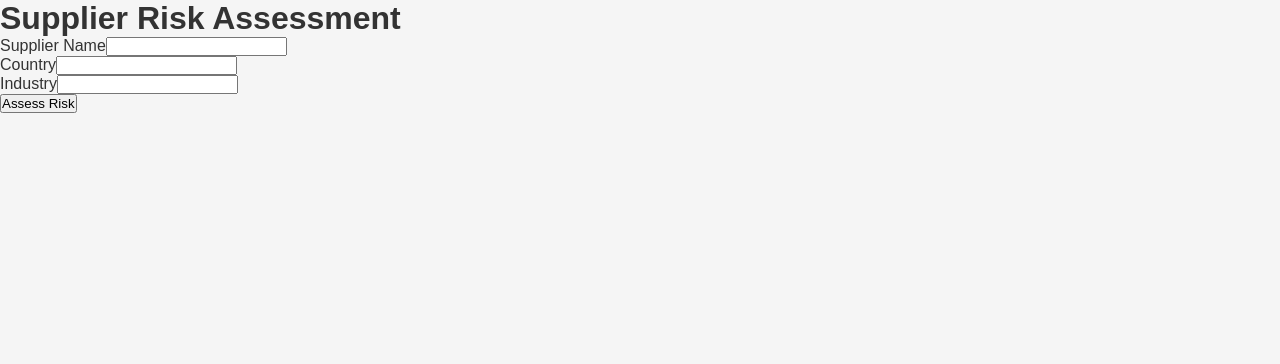
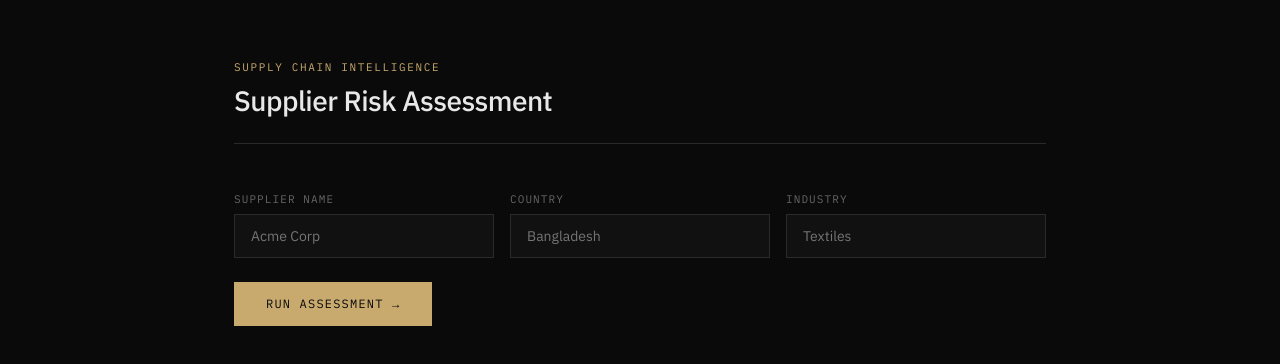
Before and after one commit to jackie-leary/supplier-risk, a React (Vite) app in the folder frontend/: page / in a window 1280 px wide. Shown: the top 364 px of the page. Built offline with nearby package versions, Linux system fonts and the light colour scheme.

Commit message:
feat: style frontend with industrial dashboard aesthetic

```diff
--- a/frontend/src/App.tsx
+++ b/frontend/src/App.tsx
@@ -35,9 +35,7 @@ function App() {
         body: JSON.stringify({ name, country, industry }),
       });
 
-      if (!response.ok) {
-        throw new Error("Assessment failed");
-      }
+      if (!response.ok) throw new Error("Assessment failed");
 
       const data = await response.json();
       setRiskProfile(data);
@@ -50,9 +48,51 @@ function App() {
 
   return (
     <div>
-      <h1>Supplier Risk Assessment</h1>
+      <header
+        style={{
+          marginBottom: "48px",
+          borderBottom: "1px solid var(--border)",
+          paddingBottom: "24px",
+        }}
+      >
+        <p
+          style={{
+            fontFamily: "IBM Plex Mono, monospace",
+            fontSize: "11px",
+            color: "var(--accent)",
+            letterSpacing: "0.15em",
+            textTransform: "uppercase",
+            marginBottom: "8px",
+          }}
+        >
+          Supply Chain Intelligence
+        </p>
+        <h1
+          style={{
+            fontSize: "28px",
+            fontWeight: 500,
+            letterSpacing: "-0.02em",
+          }}
+        >
+          Supplier Risk Assessment
+        </h1>
+      </header>
+
       <SupplierForm onSubmit={handleSubmit} isLoading={isLoading} />
-      {error && <p style={{ color: "red" }}>{error}</p>}
+
+      {error && (
+        <p
+          style={{
+            color: "var(--risk-high)",
+            fontFamily: "IBM Plex Mono, monospace",
+            fontSize: "13px",
+            marginTop: "24px",
+          }}
+        >
+          {error}
+        </p>
+      )}
+
       {riskProfile && <RiskProfile data={riskProfile} />}
     </div>
   );
--- a/frontend/src/components/RiskProfile.tsx
+++ b/frontend/src/components/RiskProfile.tsx
@@ -16,42 +16,168 @@ interface Props {
   data: RiskProfileData;
 }
 
-const riskColors = {
-  Low: "#2e7d32",
-  Medium: "#f57c00",
-  High: "#c62828",
+const riskConfig = {
+  Low: { color: "var(--risk-low)", label: "LOW RISK" },
+  Medium: { color: "var(--risk-medium)", label: "MEDIUM RISK" },
+  High: { color: "var(--risk-high)", label: "HIGH RISK" },
+};
+
+const categoryIcons: Record<string, string> = {
+  geopolitical: "GEOPOLITICAL",
+  environmental: "ENVIRONMENTAL",
+  labor: "LABOR",
+  regulatory: "REGULATORY",
 };
 
 function RiskProfile({ data }: Props) {
+  const { color, label } = riskConfig[data.overallRisk];
+
   return (
-    <div>
-      <h2>Risk Assessment Result</h2>
+    <div style={{ marginTop: "48px", animation: "fadeIn 0.4s ease" }}>
+      <style>{`
+        @keyframes fadeIn {
+          from { opacity: 0; transform: translateY(12px); }
+          to { opacity: 1; transform: translateY(0); }
+        }
+      `}</style>
 
-      <div style={{ color: riskColors[data.overallRisk] }}>
-        <strong>Overall Risk: {data.overallRisk}</strong>
+      {/* Overall risk banner */}
+      <div
+        style={{
+          border: `1px solid ${color}`,
+          padding: "20px 24px",
+          marginBottom: "32px",
+          display: "flex",
+          alignItems: "center",
+          gap: "16px",
+        }}
+      >
+        <div
+          style={{
+            width: "10px",
+            height: "10px",
+            borderRadius: "50%",
+            background: color,
+            flexShrink: 0,
+          }}
+        />
+        <span
+          style={{
+            fontFamily: "IBM Plex Mono, monospace",
+            fontSize: "13px",
+            letterSpacing: "0.15em",
+            color,
+          }}
+        >
+          {label}
+        </span>
+        <span
+          style={{
+            color: "var(--text-muted)",
+            fontSize: "13px",
+            marginLeft: "auto",
+          }}
+        >
+          {data.summary}
+        </span>
       </div>
 
-      <p>{data.summary}</p>
+      {/* Categories */}
+      <div style={{ marginBottom: "32px" }}>
+        <p
+          style={{
+            fontFamily: "IBM Plex Mono, monospace",
+            fontSize: "11px",
+            letterSpacing: "0.1em",
+            color: "var(--text-muted)",
+            textTransform: "uppercase",
+            marginBottom: "16px",
+          }}
+        >
+          Risk Categories
+        </p>
+        <div style={{ display: "flex", flexDirection: "column", gap: "1px" }}>
+          {Object.entries(data.categories).map(([key, value]) => (
+            <div
+              key={key}
+              style={{
+                display: "grid",
+                gridTemplateColumns: "80px 1fr",
+                gap: "32px",
+                background: "var(--surface)",
+                padding: "16px",
+                alignItems: "start",
+              }}
+            >
+              <span
+                style={{
+                  fontFamily: "IBM Plex Mono, monospace",
+                  fontSize: "11px",
+                  letterSpacing: "0.1em",
+                  color: "var(--accent)",
+                  paddingTop: "2px",
+                }}
+              >
+                {categoryIcons[key]}
+              </span>
+              <span
+                style={{
+                  fontSize: "13px",
+                  lineHeight: "1.6",
+                  color: "var(--text)",
+                }}
+              >
+                {value}
+              </span>
+            </div>
+          ))}
+        </div>
+      </div>
 
-      <h3>Categories</h3>
-      <ul>
-        {Object.entries(data.categories).map(([key, value]) => (
-          <li key={key}>
-            <strong>{key.charAt(0).toUpperCase() + key.slice(1)}:</strong>{" "}
-            {value}
-          </li>
-        ))}
-      </ul>
-
+      {/* Red flags */}
       {data.redFlags.length > 0 && (
-        <>
-          <h3>Red Flags</h3>
-          <ul>
+        <div>
+          <p
+            style={{
+              fontFamily: "IBM Plex Mono, monospace",
+              fontSize: "11px",
+              letterSpacing: "0.1em",
+              color: "var(--text-muted)",
+              textTransform: "uppercase",
+              marginBottom: "16px",
+            }}
+          >
+            Red Flags
+          </p>
+          <div style={{ display: "flex", flexDirection: "column", gap: "1px" }}>
             {data.redFlags.map((flag, i) => (
-              <li key={i}>{flag}</li>
+              <div
+                key={i}
+                style={{
+                  background: "var(--surface)",
+                  padding: "12px 16px",
+                  display: "flex",
+                  gap: "12px",
+                  alignItems: "start",
+                }}
+              >
+                <span
+                  style={{
+                    color: "var(--risk-high)",
+                    fontFamily: "IBM Plex Mono, monospace",
+                    fontSize: "11px",
+                    paddingTop: "2px",
+                  }}
+                >
+                  !
+                </span>
+                <span style={{ fontSize: "13px", lineHeight: "1.6" }}>
+                  {flag}
+                </span>
+              </div>
             ))}
-          </ul>
-        </>
+          </div>
+        </div>
       )}
     </div>
   );
--- a/frontend/src/components/SupplierForm.tsx
+++ b/frontend/src/components/SupplierForm.tsx
@@ -15,23 +15,83 @@ function SupplierForm({ onSubmit, isLoading }: Props) {
     onSubmit(name, country, industry);
   };
 
+  const labelStyle = {
+    display: "block",
+    fontFamily: "IBM Plex Mono, monospace",
+    fontSize: "11px",
+    letterSpacing: "0.1em",
+    textTransform: "uppercase" as const,
+    color: "var(--text-muted)",
+    marginBottom: "8px",
+  };
+
+  const inputStyle = {
+    width: "100%",
+    background: "var(--surface)",
+    border: "1px solid var(--border)",
+    color: "var(--text)",
+    padding: "12px 16px",
+    fontSize: "14px",
+    fontFamily: "IBM Plex Sans, sans-serif",
+    outline: "none",
+    transition: "border-color 0.2s",
+  };
+
   return (
-    <form onSubmit={handleSubmit}>
+    <form
+      onSubmit={handleSubmit}
+      style={{ display: "flex", flexDirection: "column", gap: "24px" }}
+    >
+      <div
+        style={{
+          display: "grid",
+          gridTemplateColumns: "1fr 1fr 1fr",
+          gap: "16px",
+        }}
+      >
+        {[
+          { id: "name", label: "Supplier Name", placeholder: "Acme Corp" },
+          { id: "country", label: "Country", placeholder: "Bangladesh" },
+          { id: "industry", label: "Industry", placeholder: "Textiles" },
+        ].map(({ id, label, placeholder }) => (
+          <div key={id}>
+            <label htmlFor={id} style={labelStyle}>
+              {label}
+            </label>
+            <input
+              id={id}
+              name={id}
+              type="text"
+              placeholder={placeholder}
+              required
+              style={inputStyle}
+              onFocus={(e) => (e.target.style.borderColor = "var(--accent)")}
+              onBlur={(e) => (e.target.style.borderColor = "var(--border)")}
+            />
+          </div>
+        ))}
+      </div>
+
       <div>
-        <label htmlFor="name">Supplier Name</label>
-        <input id="name" name="name" type="text" required />
+        <button
+          type="submit"
+          disabled={isLoading}
+          style={{
+            background: isLoading ? "var(--surface-2)" : "var(--accent)",
+            color: isLoading ? "var(--text-muted)" : "#0a0a0a",
+            border: "none",
+            padding: "14px 32px",
+            fontFamily: "IBM Plex Mono, monospace",
+            fontSize: "12px",
+            letterSpacing: "0.1em",
+            textTransform: "uppercase",
+            cursor: isLoading ? "not-allowed" : "pointer",
+            transition: "all 0.2s",
+          }}
+        >
+          {isLoading ? "Analyzing..." : "Run Assessment →"}
+        </button>
       </div>
-      <div>
-        <label htmlFor="country">Country</label>
-        <input id="country" name="country" type="text" required />
-      </div>
-      <div>
-        <label htmlFor="industry">Industry</label>
-        <input id="industry" name="industry" type="text" required />
-      </div>
-      <button type="submit" disabled={isLoading}>
-        {isLoading ? "Assessing..." : "Assess Risk"}
-      </button>
     </form>
   );
 }
--- a/frontend/src/index.css
+++ b/frontend/src/index.css
@@ -1,11 +1,34 @@
+@import url("https://fonts.googleapis.com/css2?family=IBM+Plex+Mono:wght@400;600&family=IBM+Plex+Sans:wght@300;400;500;600&display=swap");
+
 * {
   box-sizing: border-box;
   margin: 0;
   padding: 0;
 }
 
+:root {
+  --bg: #0a0a0a;
+  --surface: #111111;
+  --surface-2: #1a1a1a;
+  --border: #2a2a2a;
+  --text: #e8e8e8;
+  --text-muted: #666;
+  --accent: #c8a96e;
+  --risk-low: #4caf7d;
+  --risk-medium: #e8a838;
+  --risk-high: #e84040;
+}
+
 body {
-  font-family: sans-serif;
-  background-color: #f5f5f5;
-  color: #333;
+  font-family: "IBM Plex Sans", sans-serif;
+  background-color: var(--bg);
+  color: var(--text);
+  min-height: 100vh;
+  font-weight: 300;
 }
+
+#root {
+  max-width: 860px;
+  margin: 0 auto;
+  padding: 60px 24px;
+}
```
